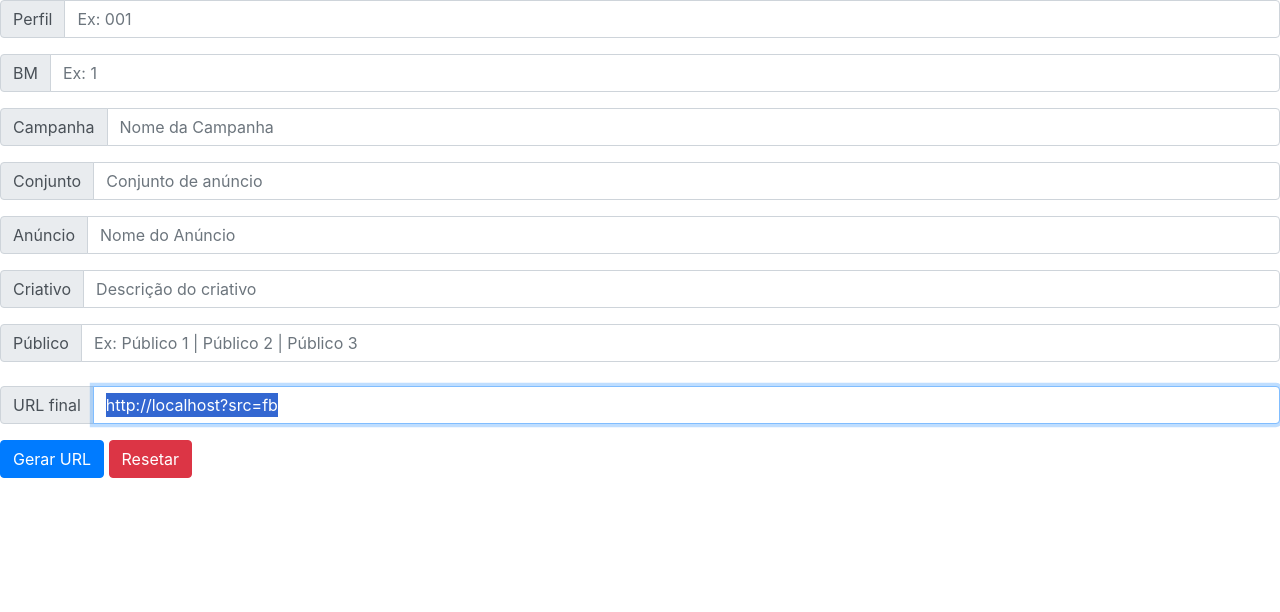
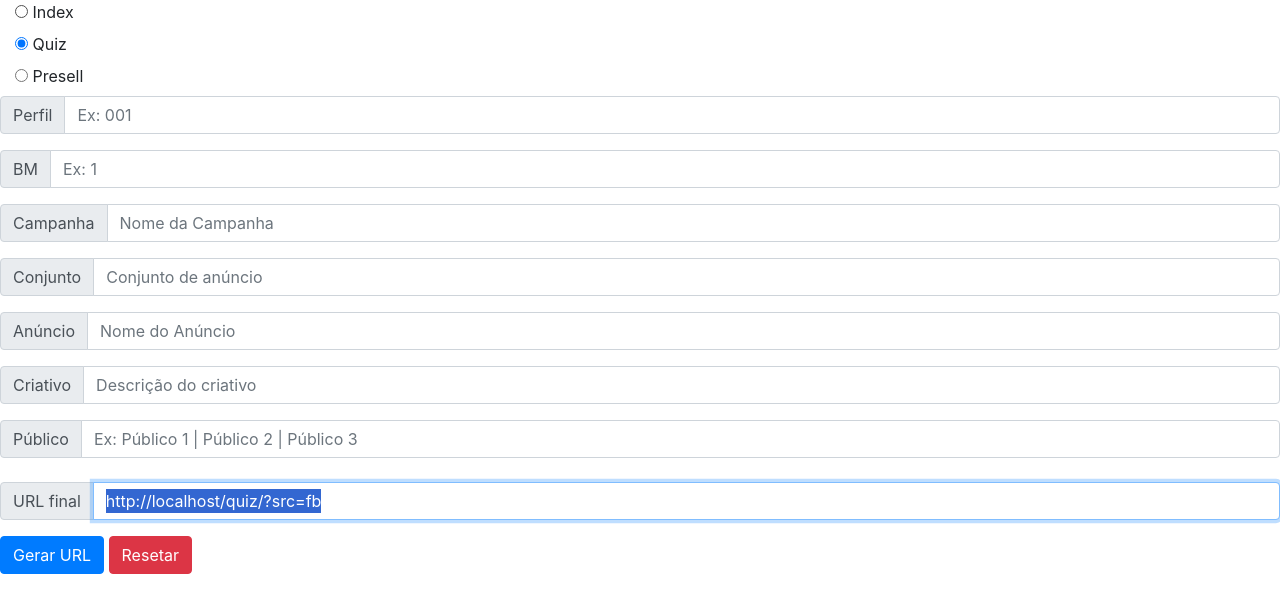
Before and after one commit to thiagonfigueiredo/emagrecimentodescomplicadoceto.com, a plain HTML site: page linkGetter.html in a window 1280 px wide. Both pictures are taken after a click on the button "Gerar URL". Drawn offline with nearby package versions, Linux system fonts and the light colour scheme.

Commit message:
feat: add to linkGetter presell or quiz

```diff
--- a/assets/scripts/linkGetter.js
+++ b/assets/scripts/linkGetter.js
@@ -6,6 +6,7 @@ const anuncio = document.getElementById("anuncio");
 const criativo = document.getElementById("criativo");
 const publico = document.getElementById("publico");
 const url = document.getElementById("url");
+
 
 function copyToClipboard() {
   /* Get the text field */
@@ -30,7 +31,20 @@ const reset = () => {
   url.value = "";
 };
 
-const handleGerarUrl = () => {
+const getInitialSlug = (initialSlug) => {
+  switch (initialSlug) {
+    case "quiz":
+      return "/quiz/";
+    case "/presell":
+      return "ps/";
+    case "index":
+      return "";
+    default:
+      return "";
+  }
+};
+
+const handleGerarUrl = (initialSlug) => {
   let params = "?src=fb";
   if (perfil.value.length > 0) {
     params += `&utm_source=pf-${perfil.value}`;
@@ -55,7 +69,7 @@ const handleGerarUrl = () => {
   }
   url.setAttribute(
     "value",
-    `${window.location.origin}${params ? params : ""}`
+    `${window.location.origin + getInitialSlug(initialSlug)}${params ? params : ""}`
   );
   copyToClipboard();
 };
--- a/linkGetter.html
+++ b/linkGetter.html
@@ -6,7 +6,6 @@
       integrity="sha384-Gn5384xqQ1aoWXA+058RXPxPg6fy4IWvTNh0E263XmFcJlSAwiGgFAW/dAiS6JXm"
       crossorigin="anonymous"
     />
-    <script src="./assets/js/params.js"></script>
     <script
       src="https://code.jquery.com/jquery-3.2.1.slim.min.js"
       integrity="sha384-KJ3o2DKtIkvYIK3UENzmM7KCkRr/rE9/Qpg6aAZGJwFDMVNA/GpGFF93hXpG5KkN"
@@ -22,8 +21,26 @@
       integrity="sha384-JZR6Spejh4U02d8jOt6vLEHfe/JQGiRRSQQxSfFWpi1MquVdAyjUar5+76PVCmYl"
       crossorigin="anonymous"
     ></script>
+    <script>
+      let initialSlug = "quiz";
+      const handleRadioButton = (slug) => initialSlug = slug;
+    </script>
   </head>
   <body>
+    <fieldset>
+      <label class="container">
+        <input id="radio-index" type="radio" name="slug" value="index" onclick="handleRadioButton('index')">
+        <span class="checkmark">Index</span>
+      </label>
+      <label class="container">
+        <input id="radio-quiz" type="radio" name="slug" value="quiz" onclick="handleRadioButton('quiz')" checked>
+        <span class="checkmark" selected>Quiz</span>
+      </label>
+      <label class="container">
+        <input id="radio-presell" type="radio" name="slug" value="presell" onclick="handleRadioButton('presell')">
+        <span class="checkmark">Presell</span>
+      </label>
+    </fieldset>
     <div class="input-group mb-3">
       <div class="input-group-prepend">
         <span class="input-group-text" id="basic-addon1">Perfil</span>
@@ -143,7 +160,7 @@
         aria-describedby="basic-addon3"
       />
     </div>
-    <button type="button" class="btn btn-primary" onclick="handleGerarUrl()">
+    <button type="button" class="btn btn-primary" onclick="handleGerarUrl(initialSlug)">
       Gerar URL
     </button>
     <button type="button" class="btn btn-danger" onclick="reset()">
```
